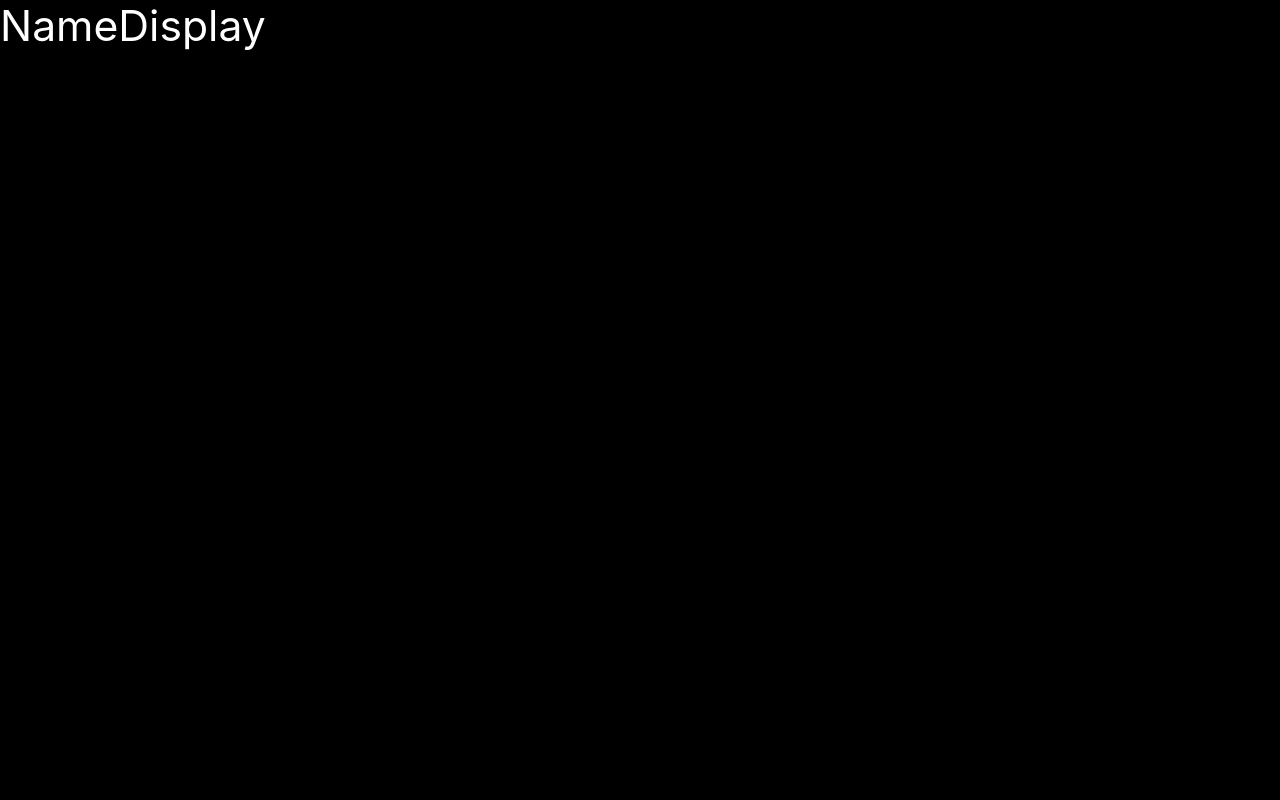
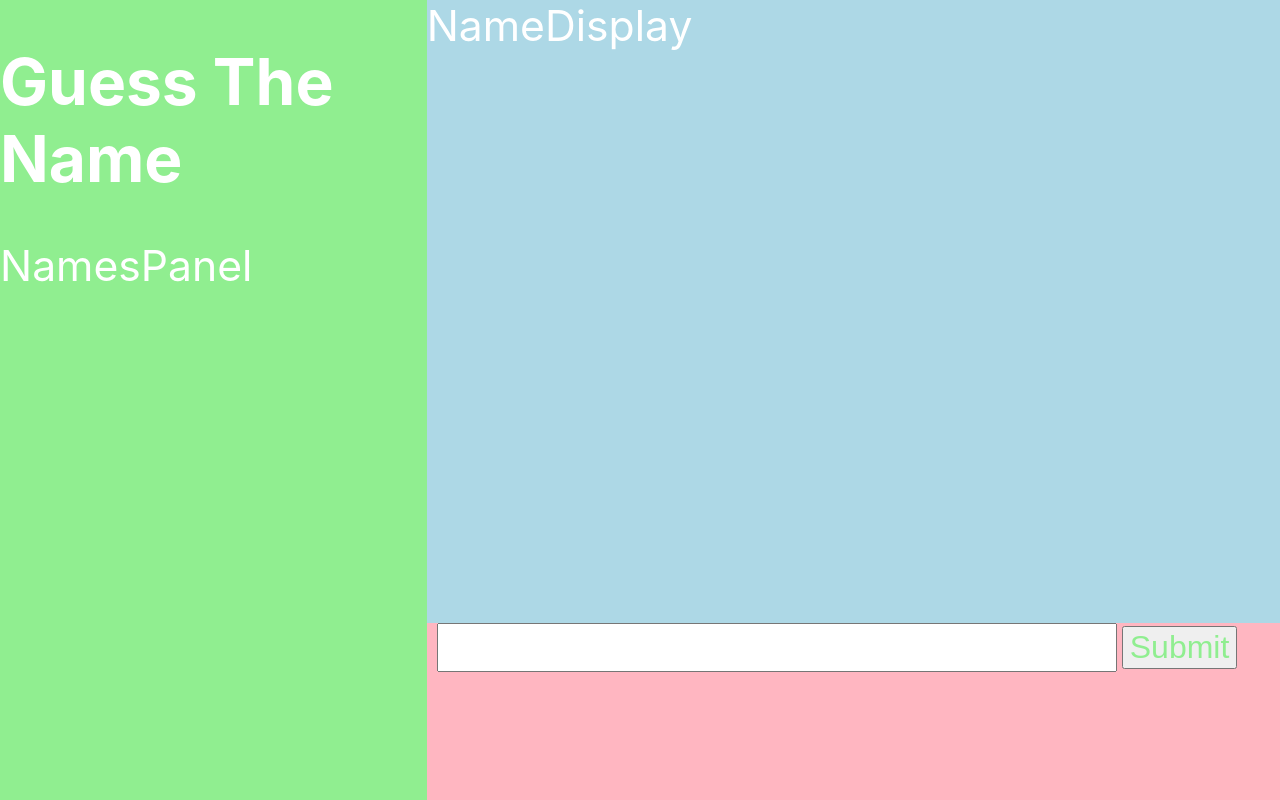
Before and after one commit to wijohnst/emodle, a React (Create React App) app: page / in a window 1280 px wide. Built offline with nearby package versions, Linux system fonts and the light colour scheme.

Commit message:
Multiple changes

```diff
--- a/package.json
+++ b/package.json
@@ -11,10 +11,12 @@
     "@types/node": "^17.0.45",
     "@types/react": "^18.0.14",
     "@types/react-dom": "^18.0.5",
+    "@types/styled-components": "^5.1.25",
     "react": "^18.2.0",
     "react-dom": "^18.2.0",
     "react-redux": "^8.0.2",
     "react-scripts": "5.0.1",
+    "styled-components": "^5.3.5",
     "typescript": "^4.7.4",
     "web-vitals": "^2.1.4"
   },
--- /dev/null
+++ b/src/App.styles.ts
@@ -0,0 +1,37 @@
+// Global Imports
+import styled from "styled-components";
+
+export const AppWrapper = styled.div`
+  background-color: lightpink;
+  height: 100%;
+  display: grid;
+  grid-template-columns: 1fr 2fr;
+`;
+
+export const AppHeading = styled.h1`
+  font-size: clamp(1rem, 1.5rem, 2em);
+`;
+
+export const DisplayControlsWrapper = styled.div`
+  background-color: lightgrey;
+  display: flex;
+  flex-direction: column;
+`;
+export const NamesPanelWrapper = styled.div`
+  background-color: lightgreen;
+  overflow: scroll;
+`;
+
+export const NamesDisplayWrapper = styled.div`
+  background-color: lightblue;
+  flex-grow: 1;
+`;
+
+export const GameControlsWrapper = styled.div`
+  background-color: lightpink;
+  display: flex;
+  flex-direction: row;
+  jusitfy-content: center;
+  align-items: center;
+  padding: 0 1rem 3rem 0.25rem;
+`;
--- a/src/App.tsx
+++ b/src/App.tsx
@@ -1,15 +1,38 @@
-import React from 'react'
+import React from "react";
 
-import NameDisplay from './NameDisplay'
+import NameDisplay from "./NamesDisplay/NameDisplay";
+import NamesPanel from "./NamesPanel/NamesPanel";
+import GameControls from "./GameControls/GameControls";
 
-import './App.css';
+import "./App.css";
+import {
+  AppWrapper,
+  NamesPanelWrapper,
+  NamesDisplayWrapper,
+  DisplayControlsWrapper,
+  GameControlsWrapper,
+  AppHeading,
+} from "./App.styles";
 
-type Props = {}
+type Props = {};
 
-const  App = (props: Props) => {
-	return (
-		<NameDisplay />
-	)
-}
+const App = (props: Props) => {
+  return (
+    <AppWrapper>
+      <NamesPanelWrapper>
+        <AppHeading> Guess The Name</AppHeading>
+        <NamesPanel />
+      </NamesPanelWrapper>
+      <DisplayControlsWrapper>
+        <NamesDisplayWrapper>
+          <NameDisplay />
+        </NamesDisplayWrapper>
+        <GameControlsWrapper>
+          <GameControls />
+        </GameControlsWrapper>
+      </DisplayControlsWrapper>
+    </AppWrapper>
+  );
+};
 
 export default App;
--- /dev/null
+++ b/src/GameControls/GameControls.style.ts
@@ -0,0 +1,17 @@
+// Global Imports
+import styled from "styled-components";
+
+export const AnswerInput = styled.input`
+  width: 100%;
+  height: 1rem;
+  font-size: 0.75rem;
+`;
+
+export const SubmitButton = styled.input<{
+  isDisabled: boolean;
+}>`
+  height: 1rem;
+  font-size: 0.75rem;
+  margin: 0 0 0 0.1rem;
+  color: ${(props) => (props.isDisabled ? "lightgreen" : "lightpink")};
+`;
--- /dev/null
+++ b/src/GameControls/GameControls.tsx
@@ -0,0 +1,31 @@
+import React from "react";
+import { AnswerInput, SubmitButton } from "./GameControls.style";
+
+type Props = {};
+
+const GameControls = (props: Props) => {
+  const [answer, setAnswer] = React.useState<string | undefined>(undefined);
+
+  const handleChange = (
+    event: React.SyntheticEvent<HTMLInputElement>
+  ): void => {
+    console.log(event.currentTarget.value);
+  };
+  return (
+    <>
+      <AnswerInput
+        type="text"
+        name="answer"
+        onChange={(event) => handleChange(event)}
+        value={answer}
+      />
+      <SubmitButton
+        type="submit"
+        name="submit"
+        isDisabled={answer === undefined}
+      />
+    </>
+  );
+};
+
+export default GameControls;
--- /dev/null
+++ b/src/NamesPanel/NamesPanel.tsx
@@ -0,0 +1,11 @@
+import React from 'react'
+
+type Props = {}
+
+const NamesPanel = (props: Props) => {
+	return (
+		<div>NamesPanel</div>
+	)
+}
+
+export default NamesPanel;
--- a/src/app/store.ts
+++ b/src/app/store.ts
@@ -1,9 +1,11 @@
-import { configureStore, ThunkAction, Action } from '@reduxjs/toolkit';
-import counterReducer from '../features/counter/counterSlice';
+import { configureStore, ThunkAction, Action } from "@reduxjs/toolkit";
+import counterReducer from "../features/counter/counterSlice";
+import gameReducer from "../features/game/gameSlice";
 
 export const store = configureStore({
   reducer: {
     counter: counterReducer,
+    game: gameReducer,
   },
 });
 
--- /dev/null
+++ b/src/features/game/gameSlice.ts
@@ -0,0 +1,21 @@
+import { createSlice } from "@reduxjs/toolkit";
+
+export interface GameState {
+  currentQuestionIndex: number;
+}
+
+const initialState: GameState = {
+  currentQuestionIndex: 0,
+};
+
+export const gameSlice = createSlice({
+  name: "game",
+  initialState,
+  reducers: {
+    incrementCurrentQuestionIndex: (state) => {
+      state.currentQuestionIndex++;
+    },
+  },
+});
+
+export default gameSlice.reducer;
```
Also changed, not shown: src/NamesDisplay/NameDisplay.tsx (renamed from src/NameDisplay.tsx), 2 other files (tests, documents, lock files or other folders).
